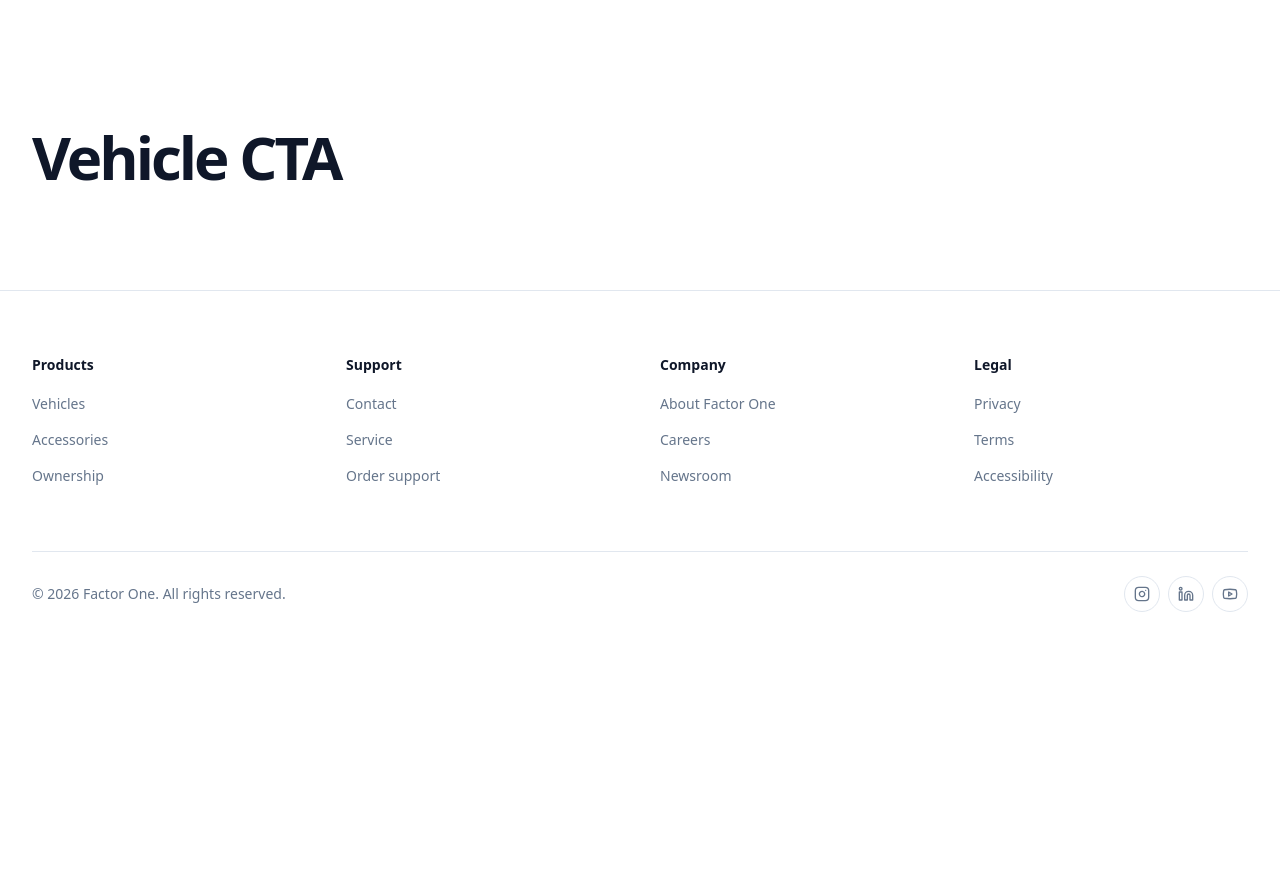
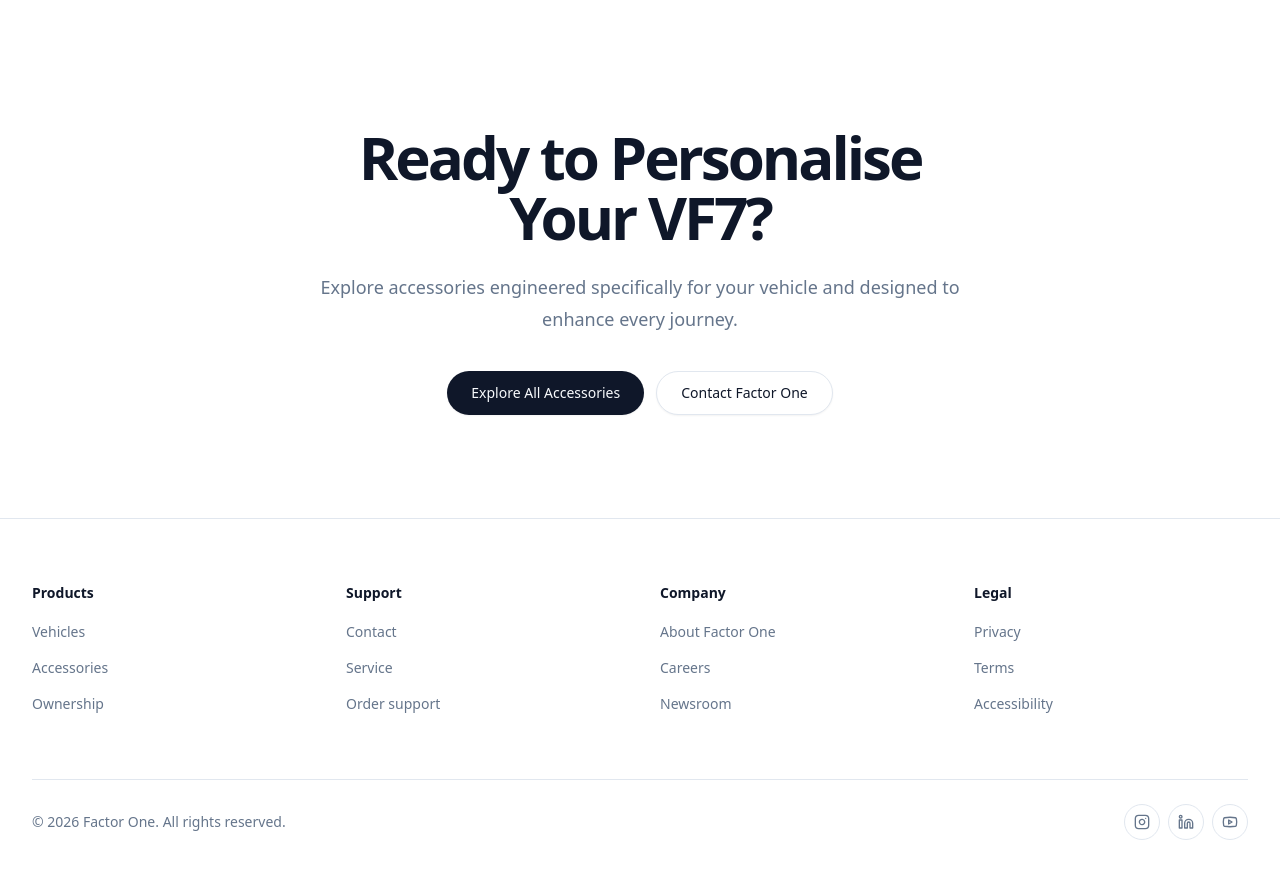
Before and after one commit to keshavprawal/factor-one, a Next.js app in the folder apps/web/: page /vehicles/vf7 in a window 1280 px wide. Shown: the part 4280-5158 px from the top of the page. Before the commit the page ends 4956 px from the top, so only its background shows below. Built offline with nearby package versions, Linux system fonts and the light colour scheme.

Commit message:
feat(vehicle): add vehicle CTA

```diff
--- a/apps/web/src/app/vehicles/vf7/page.tsx
+++ b/apps/web/src/app/vehicles/vf7/page.tsx
@@ -1,5 +1,6 @@
 import type { Metadata } from 'next';
 import Image from 'next/image';
+import Link from 'next/link';
 import { Container } from '@/components/layout/container';
 import { CategoryCard } from '@/components/product/category-card';
 import { ProductCard } from '@/components/product/product-card';
@@ -195,9 +196,22 @@
 
       <section id="vehicle-cta" className="scroll-mt-[4.5rem] section-space" aria-labelledby="vehicle-cta-heading">
         <Container>
-          <h2 id="vehicle-cta-heading" className="text-balance text-4xl font-semibold tracking-[-0.05em] sm:text-5xl lg:text-6xl">
-            Vehicle CTA
-          </h2>
+          <div className="mx-auto max-w-[44rem] text-center">
+            <h2 id="vehicle-cta-heading" className="text-balance text-4xl font-semibold leading-[1.02] tracking-[-0.05em] sm:text-5xl lg:text-6xl">
+              Ready to Personalise Your VF7?
+            </h2>
+            <p className="mt-6 text-lg leading-8 text-muted-foreground">
+              Explore accessories engineered specifically for your vehicle and designed to enhance every journey.
+            </p>
+            <div className="mt-9 flex flex-col items-center justify-center gap-3 sm:flex-row">
+              <Button asChild size="lg" className="rounded-full px-6">
+                <ScrollLink href="#featured-products">Explore All Accessories</ScrollLink>
+              </Button>
+              <Button asChild variant="outline" size="lg" className="rounded-full px-6">
+                <Link href="/support">Contact Factor One</Link>
+              </Button>
+            </div>
+          </div>
         </Container>
       </section>
     </>
```
